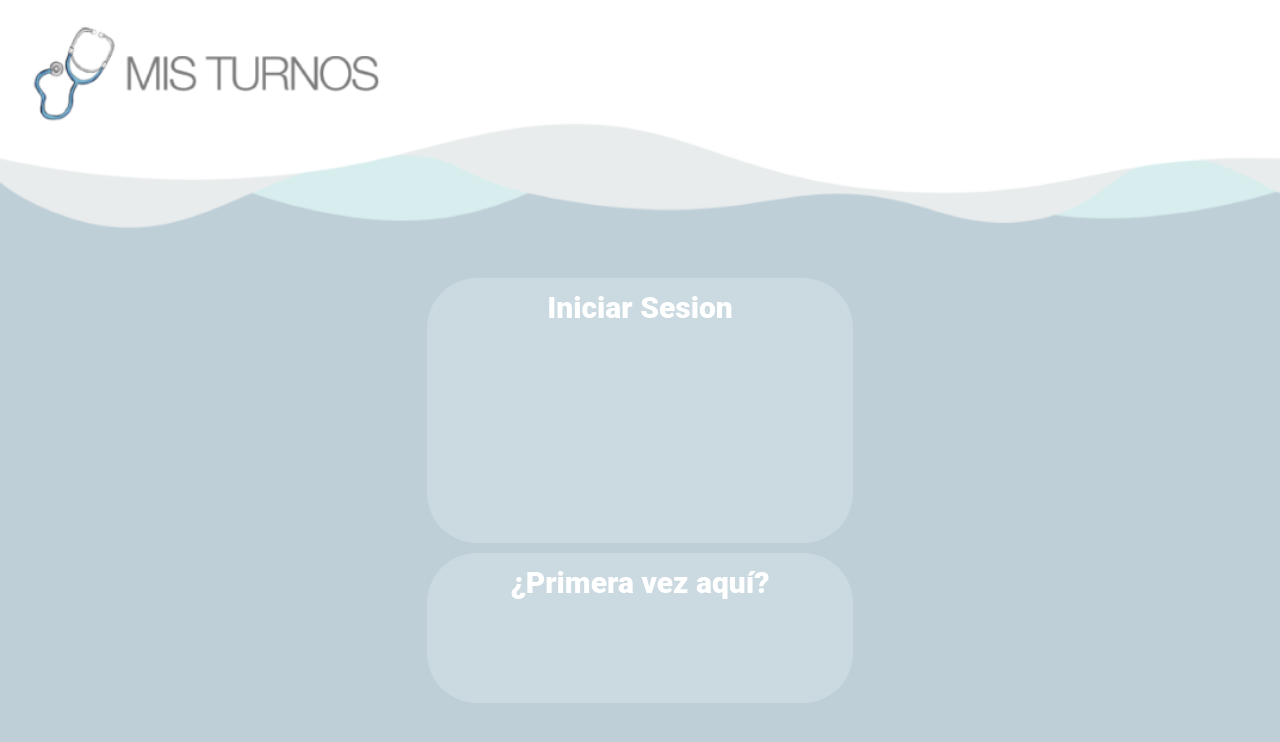
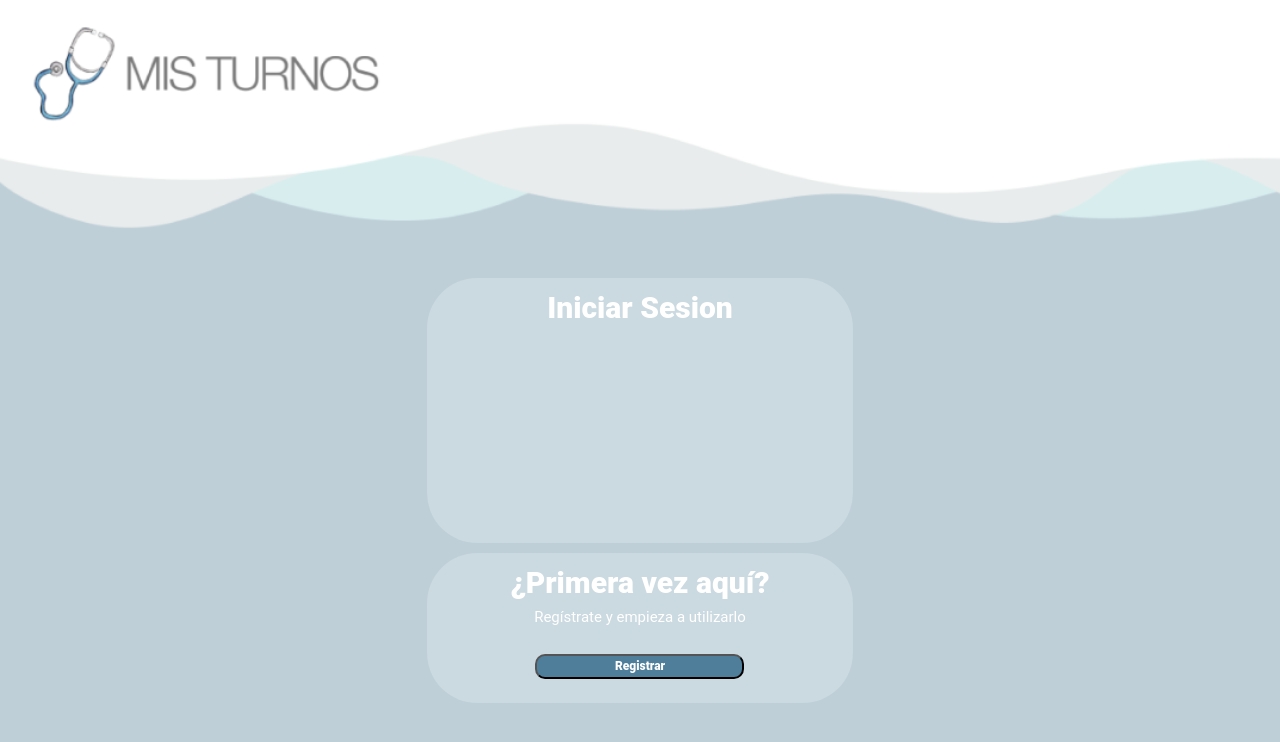
Before and after one commit to vperalta19/mis-turnos, a React (Create React App) app: page / in a window 1280 px wide. Shown: the top 742 px of the page. Built offline with nearby package versions, Linux system fonts and the light colour scheme.

Commit message:
En desarrollo

```diff
--- a/src/assets/css/InicioSesion.css
+++ b/src/assets/css/InicioSesion.css
@@ -2,13 +2,15 @@
     background-color: #B8D0D9;
     background-image: url('./../img/fondoLogIn.png');
     min-height: 100vh; /*100% of the viewport height (totalidad del navegador)*/
-    display: flex;  /*flex box - diseñado para que automaticamente estire la "caja" que yo quiera, en este caso "fondo.LogSign"*/
+    display: flex;  /*flex box - diseñado para que automaticamente estire la "caja" que yo quiera, en este caso ".fondoLogSign"*/
     flex-direction: column; /*En vertical ordena lo que le ponga internamente*/
-    justify-content: center; /*Me lo justifica segun el eje que definí arriba (eje principal)*/
+    justify-content: center; /*Me lo justifica segun el eje que definí arriba (eje principal) podría no ponerlo y modificar el margin-top despues*/
     align-items: center;  /*Me lo justifica segun el eje secundario (row en este caso)*/
     background-repeat: no-repeat;
     background-size: cover;
 }
+
+/*---------------------------------------------inicio contenedor de Log In---------------------------------------------*/
 
   .fondoLogSign .contenedor .login{
     width: 100%;
@@ -16,13 +18,6 @@
     background: rgba(255, 255, 255, 0.2);
     border-radius: 50px;
     margin-bottom: 10px;
-}
-
-.fondoLogSign .contenedor .signup{
-    width: 100%;
-    height: 150px;
-    background: rgba(255, 255, 255, 0.2);
-    border-radius: 50px;
 }
 
 .contenedor .fil1 #titleLogIn{
@@ -36,6 +31,17 @@
     line-height: 35px;
 }
 
+
+/*---------------------------------------------inicio contenedor de Sign Up---------------------------------------------*/
+
+.fondoLogSign .contenedor .signup{
+    width: 100%;
+    height: 150px;
+    background: rgba(255, 255, 255, 0.2);
+    border-radius: 50px;
+    text-align: center;
+}
+
 .contenedor .fil2 #titleSignup{
     margin-top: 12px;
     text-align: center;
@@ -46,6 +52,34 @@
     line-height: 35px;
     color: #FFFFFF;
 }
+
+.contenedor .fil2 #textSignup{
+    margin-top: 5px;
+    font-family: Roboto;
+    font-style: normal;
+    font-weight: normal;
+    font-size: 15px;
+    line-height: 18px;
+
+    color: #FFFFFF;
+}
+
+.fondoLogSign .contenedor .signup .buttonSignUp{
+    background-color: #4F7E9B;
+    width: 209px;
+    height: 25px;
+    border-radius: 10px;
+    margin-top: 12px;
+    color: white;
+
+    font-family: Roboto;
+    font-style: normal;
+    font-weight: 900;
+    font-size: 12px;
+    line-height: 12px;
+}
+
+/*---------------------------------------------inicio media querys---------------------------------------------*/
 
 @media (min-width: 768px) {
     .fondoLogSign .contenedor{
--- a/src/pages/InicioSesion.js
+++ b/src/pages/InicioSesion.js
@@ -19,6 +19,8 @@ function InicioSesion() {
                     </div>
                     <div className="col-lg-4 col-10 col-md-6 signup">
                         <h1 id="titleSignup">¿Primera vez aquí?</h1>
+                        <p id="textSignup">Regístrate y empieza a utilizarlo</p>
+                        <button type="button" className="buttonSignUp">Registrar</button>
                     </div>
                 </div>
             </div>
```
